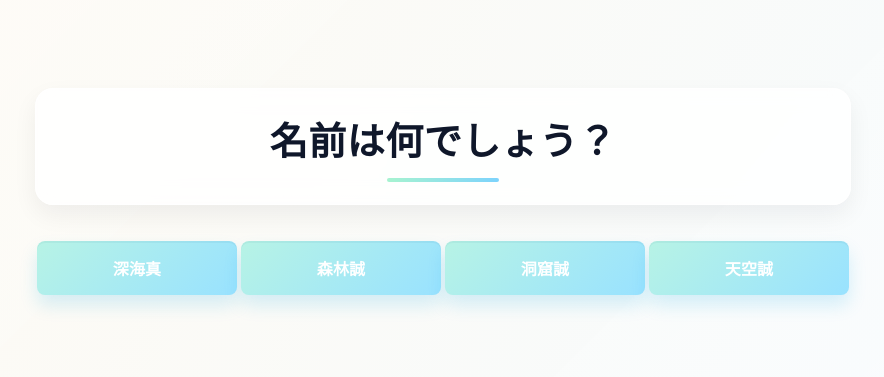
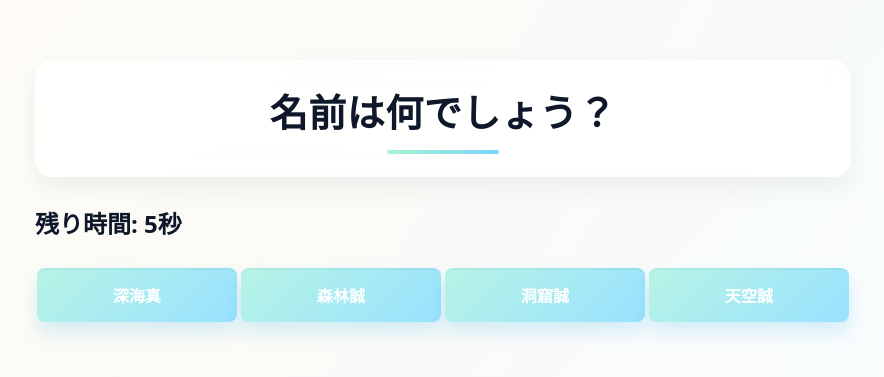
Before and after one commit to Thin9ingMan/kimino_hint, a React (Vite) app: page /question in a window 1280 px wide. Shown: the part 205-582 px from the top of the page, without its empty margins (197-1081 px from the left). Built offline with nearby package versions, Linux system fonts and the light colour scheme.

Commit message:
時間機能の追加

```diff
--- a/src/components/question.jsx
+++ b/src/components/question.jsx
@@ -1,9 +1,10 @@
-import { useState } from "react";
+import { useEffect, useState } from "react";
 import { Link, useLocation, useNavigate } from "react-router-dom";
 import "./Question.css";
 const Question = () => {
   const location = useLocation();
   const [count, setCount] = useState(location.state?.count || 0);
+  const [timeLeft, setTimeLeft] = useState(10); //制限時間
   const navigate = useNavigate();
   const questions = [
     {
@@ -37,7 +38,22 @@ const Question = () => {
       answer: "RADWIMPS",
     },
   ];
-  console.log("確認", count);
+  useEffect(() => {
+    if (timeLeft === 0) {
+      timeUp();
+      return;
+    }
+
+    const timeId = setInterval(() => {
+      setTimeLeft(timeLeft - 1);
+    }, 1000);
+    return () => clearInterval(timeId);
+  }, [timeLeft]);
+
+  useEffect(() => {
+    setTimeLeft(10);
+  }, [count]);
+
   const answer = (selectedAnswer) => {
     const currentQuestion = questions[count];
     const judge = selectedAnswer === currentQuestion.answer;
@@ -46,6 +62,18 @@ const Question = () => {
         judge: judge, // 正誤判定 (true/false)
         count: count + 1, // 現在の問題番号
         selected: selectedAnswer, // ユーザーが選んだ回答
+        correctAnswer: currentQuestion.answer, // 正解の答え
+      },
+    });
+  };
+
+  const timeUp = () => {
+    const currentQuestion = questions[count];
+    navigate("/answer", {
+      state: {
+        judge: false, // 正誤判定 (true/false)
+        count: count + 1, // 現在の問題番号
+        selected: "時間切れ", // ユーザーが選んだ回答
         correctAnswer: currentQuestion.answer, // 正解の答え
       },
     });
@@ -60,6 +88,7 @@ const Question = () => {
   return (
     <>
       <h1>{questions[count].question}</h1>
+      <h2>残り時間: {timeLeft}秒</h2>
       <div className="question-container">
         <button onClick={() => answer(questions[count].select[0])}>
           {questions[count].select[0]}
```
